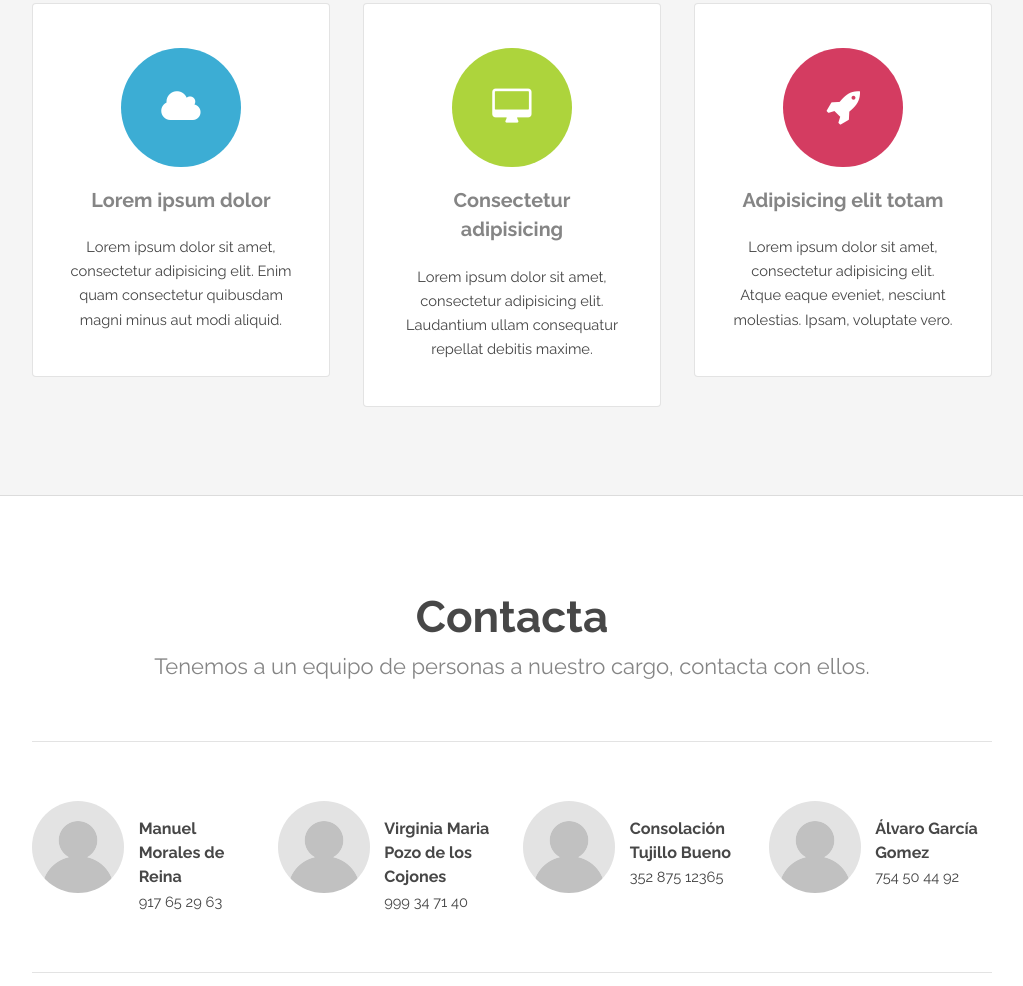
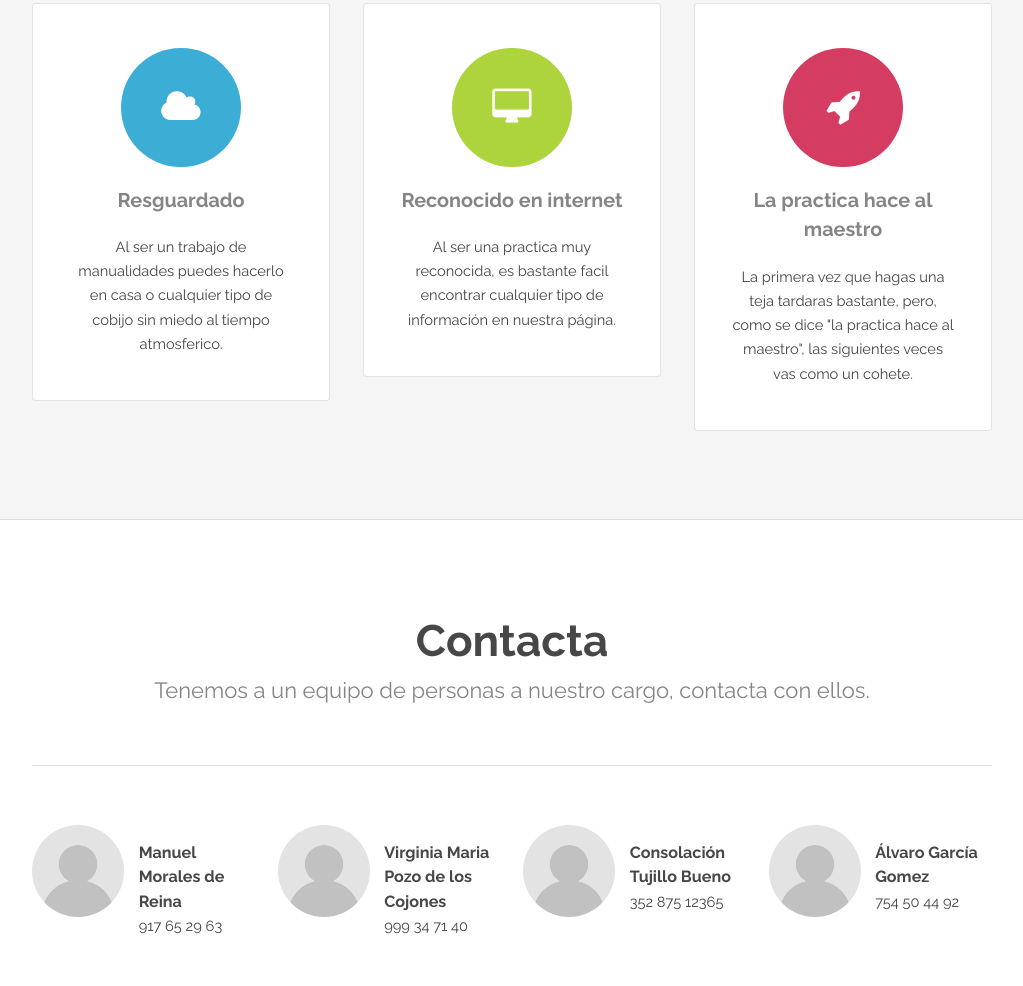
Before and after one commit to isaac03gc/pagiana-web-2, a plain HTML site: page index.html in a window 1280 px wide. Shown: the part 876-1862 px from the top of the page, without its empty margins (128-1151 px from the left). Drawn offline with Linux system fonts and the light colour scheme.

Commit message:
ya queda bastante menos

```diff
--- a/index.html
+++ b/index.html
@@ -59,22 +59,22 @@
 						<div class="4u 12u$(medium)">
 							<section class="box">
 								<i class="icon big rounded color1 fa-cloud"></i>
-								<h3>Lorem ipsum dolor</h3>
-								<p>Lorem ipsum dolor sit amet, consectetur adipisicing elit. Enim quam consectetur quibusdam magni minus aut modi aliquid.</p>
+								<h3>Resguardado</h3>
+								<p>Al ser un trabajo de manualidades puedes hacerlo en casa o cualquier tipo de cobijo sin miedo al tiempo atmosferico.</p>
 							</section>
 						</div>
 						<div class="4u 12u$(medium)">
 							<section class="box">
 								<i class="icon big rounded color9 fa-desktop"></i>
-								<h3>Consectetur adipisicing</h3>
-								<p>Lorem ipsum dolor sit amet, consectetur adipisicing elit. Laudantium ullam consequatur repellat debitis maxime.</p>
+								<h3>Reconocido en internet</h3>
+								<p>Al ser una practica muy reconocida, es bastante facil encontrar cualquier tipo de información en nuestra página.</p>
 							</section>
 						</div>
 						<div class="4u$ 12u$(medium)">
 							<section class="box">
 								<i class="icon big rounded color6 fa-rocket"></i>
-								<h3>Adipisicing elit totam</h3>
-								<p>Lorem ipsum dolor sit amet, consectetur adipisicing elit. Atque eaque eveniet, nesciunt molestias. Ipsam, voluptate vero.</p>
+								<h3>La practica hace al maestro</h3>
+								<p>La primera vez que hagas una teja tardaras bastante, pero, como se dice "la practica hace al maestro", las siguientes veces vas como un cohete.</p>
 							</section>
 						</div>
 					</div>
```
Also changed, not shown: elements.html (+1 -1 lines), generic.html (+1 -1 lines).
